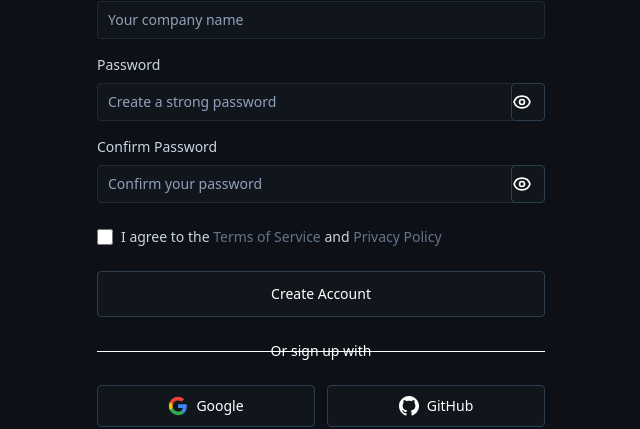
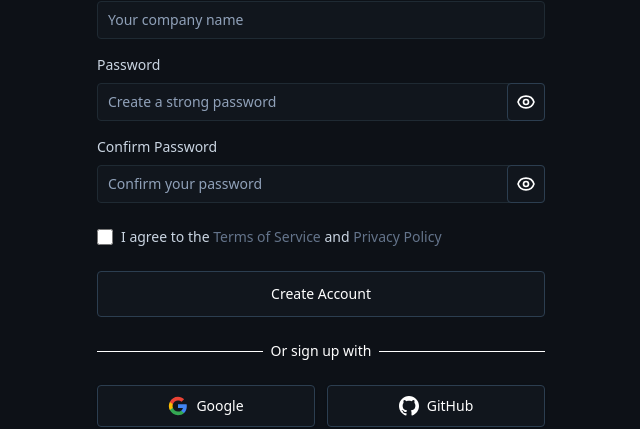
Before and after one commit to hk-dev13/app-envoyou, a React (Vite) app: page /auth/register in a window 1280 px wide. Shown: the part 391-820 px from the top of the page, without its empty margins (319-959 px from the left). Built offline with nearby package versions, Linux system fonts and the light colour scheme; no server answers; a web font is replaced by a local one.

Commit message:
fix: adjust padding in buttons and update background color for improved layout consistency

```diff
--- a/src/pages/auth/LoginPage.jsx
+++ b/src/pages/auth/LoginPage.jsx
@@ -244,7 +244,7 @@ const LoginPage = () => {
               <div className="w-full border-t border-border" />
             </div>
             <div className="relative flex justify-center text-sm">
-              <span className="separator px-2 bg-[var(--color-bg)] text-muted-foreground">Or continue with</span>
+              <span className="px-2 bg-[var(--color-bg)] text-muted-foreground">Or continue with</span>
             </div>
           </div>
 
--- a/src/pages/auth/RegisterPage.jsx
+++ b/src/pages/auth/RegisterPage.jsx
@@ -325,7 +325,7 @@ const RegisterPage = () => {
                 />
                 <button
                   type="button"
-                  className="absolute inset-y-0 right-0 pr-3 flex items-center"
+                  className="absolute inset-y-0 right-0 pr-2 pl-2 flex items-center"
                   onClick={() => setShowPassword(!showPassword)}
                 >
                   {showPassword ? (
@@ -371,7 +371,7 @@ const RegisterPage = () => {
                 />
                 <button
                   type="button"
-                  className="absolute inset-y-0 right-0 pr-3 flex items-center"
+                  className="absolute inset-y-0 right-0 pr-2 pl-2 flex items-center"
                   onClick={() => setShowConfirmPassword(!showConfirmPassword)}
                 >
                   {showConfirmPassword ? (
@@ -444,7 +444,7 @@ const RegisterPage = () => {
               <div className="w-full border-t border-border" />
             </div>
             <div className="relative flex justify-center text-sm">
-              <span className="px-2 bg-background text-muted-foreground">Or sign up with</span>
+              <span className="px-2 bg-[var(--color-bg)] text-muted-foreground">Or sign up with</span>
             </div>
           </div>
 
```
